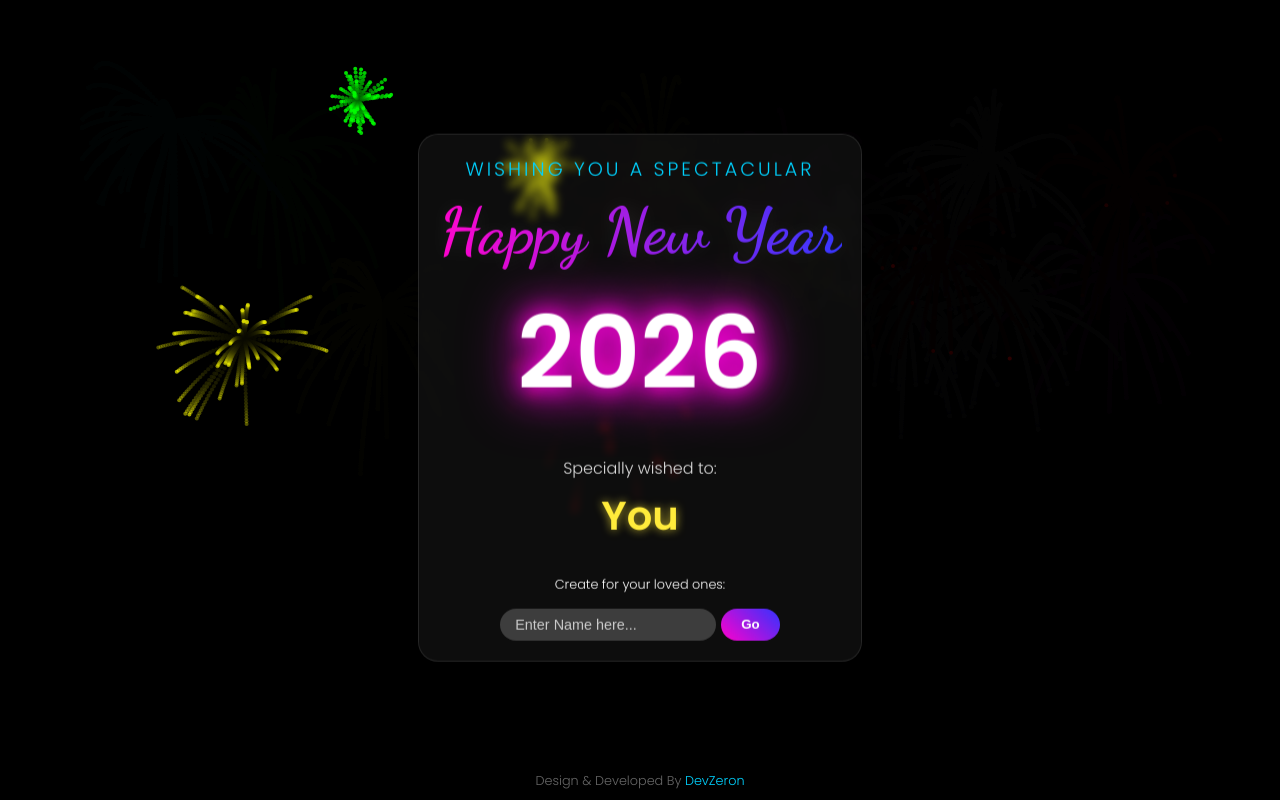
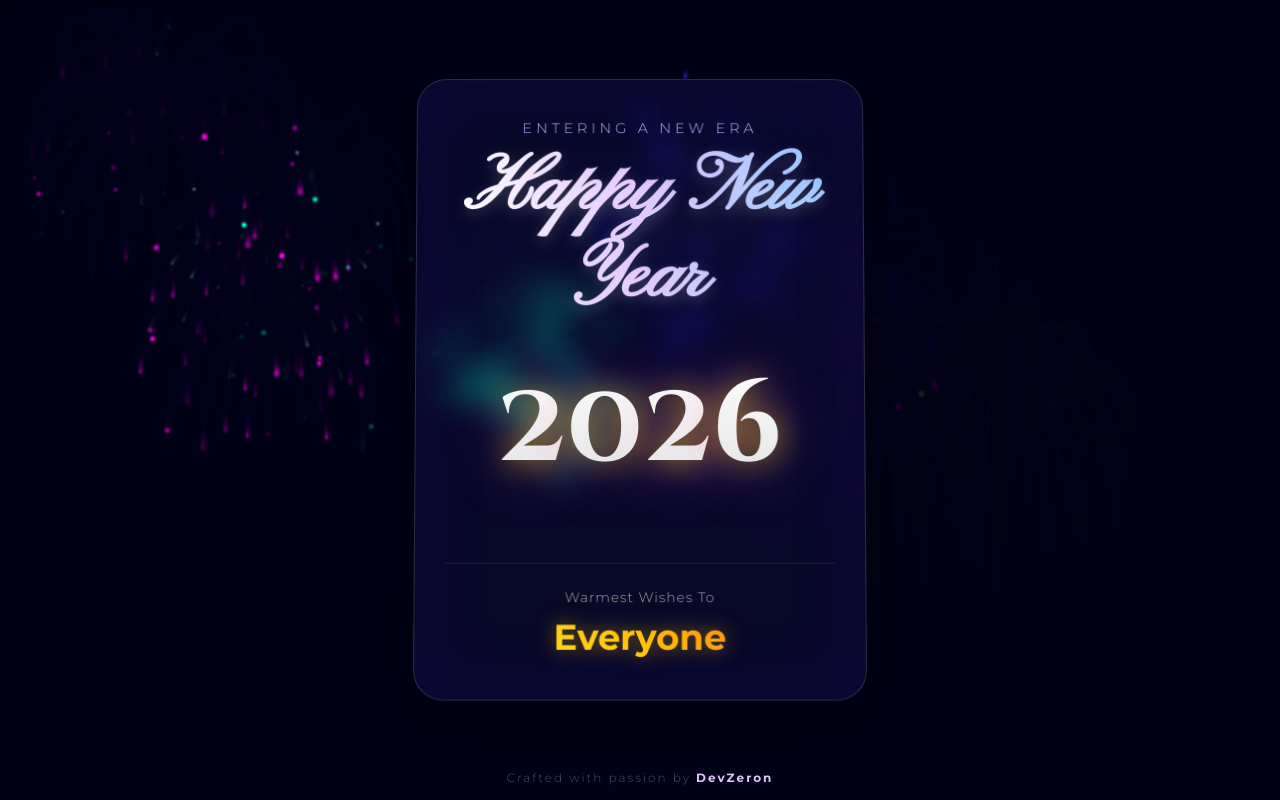
Before and after one commit to ZeronModz/Happy-New-Year-2026, a plain HTML site: page index.html in a window 1280 px wide. Drawn offline with Linux system fonts and the light colour scheme.

Commit message:
Update index.html

```diff
--- a/index.html
+++ b/index.html
@@ -3,10 +3,10 @@
 <head>
     <meta charset="UTF-8">
     <meta name="viewport" content="width=device-width, initial-scale=1.0">
-    <title>Happy New Year 2026 - Special Wish</title>
+    <title>Welcome 2026 - A New Beginning</title>
     <style>
-        /* --- CSS Reset & Fonts --- */
-        @import url('https://fonts.googleapis.com/css2?family=Dancing+Script:wght@700&family=Poppins:wght@300;600&display=swap');
+        /* --- PREMIUM FONTS & RESET --- */
+        @import url('https://fonts.googleapis.com/css2?family=Cinzel+Decorative:wght@700&family=Montserrat:wght@300;700&family=Pinyon+Script&display=swap');
 
         * {
             margin: 0;
@@ -15,236 +15,224 @@
         }
 
         body {
-            background: #000;
+            background: #020014; /* Deep dark blue/purple background */
             overflow: hidden;
-            font-family: 'Poppins', sans-serif;
+            font-family: 'Montserrat', sans-serif;
             height: 100vh;
             display: flex;
-            flex-direction: column;
             justify-content: center;
             align-items: center;
             color: white;
             position: relative;
+            perspective: 1000px;
         }
 
-        /* --- Canvas for Fireworks --- */
+        /* --- DYNAMIC BACKGROUND LAYER --- */
+        .bg-gradient {
+            position: absolute;
+            top: 0;
+            left: 0;
+            width: 100%;
+            height: 100%;
+            background: radial-gradient(circle at center, rgba(76, 0, 255, 0.2) 0%, rgba(0, 0, 0, 0.8) 70%, #010008 100%);
+            z-index: -2;
+        }
+
         #canvas {
             position: absolute;
             top: 0;
             left: 0;
             width: 100%;
             height: 100%;
-            z-index: 1;
+            z-index: -1;
+            filter: blur(1px) brightness(1.2); /* Enhanced fireworks look */
         }
 
-        /* --- Main Content Container --- */
-        .container {
+        /* --- MAIN GLASS CARD --- */
+        .main-card {
             position: relative;
             z-index: 10;
             text-align: center;
-            padding: 20px;
-            background: rgba(255, 255, 255, 0.05);
-            backdrop-filter: blur(5px);
-            border-radius: 20px;
-            box-shadow: 0 0 30px rgba(0,0,0,0.5);
-            border: 1px solid rgba(255,255,255,0.1);
+            padding: 40px 30px;
+            /* Advanced Glassmorphism */
+            background: rgba(255, 255, 255, 0.03);
+            backdrop-filter: blur(15px) saturate(150%);
+            -webkit-backdrop-filter: blur(15px) saturate(150%);
+            border-radius: 30px;
+            border: 1px solid rgba(255, 255, 255, 0.15);
+            box-shadow:
+                0 20px 40px rgba(0,0,0,0.4),
+                0 0 80px rgba(76, 0, 255, 0.1) inset; /* Inner glow */
             max-width: 90%;
-            animation: float 6s ease-in-out infinite;
+            width: 450px;
+            transform-style: preserve-3d;
+            animation: cardFloat 8s ease-in-out infinite;
         }
 
-        /* --- Typography & Animations --- */
-        .sub-text {
-            font-size: 1.2rem;
-            letter-spacing: 3px;
+        /* --- TYPOGRAPHY & EFFECTS --- */
+        .intro-text {
+            font-family: 'Montserrat', sans-serif;
+            font-weight: 300;
+            font-size: 0.9rem;
+            letter-spacing: 4px;
             text-transform: uppercase;
-            color: #00d2ff;
-            margin-bottom: 10px;
+            color: #b3b3ff;
+            margin-bottom: 5px;
             opacity: 0;
-            animation: slideDown 1s ease-out forwards 0.5s;
+            animation: slideUpFade 1s ease-out forwards 0.5s;
         }
 
-        h1 {
-            font-family: 'Dancing Script', cursive;
-            font-size: 4rem;
-            background: linear-gradient(to right, #ff00cc, #3333ff, #00ffcc, #ffcc00);
+        h1.greeting {
+            font-family: 'Pinyon Script', cursive; /* Elegant script font */
+            font-size: 5rem;
+            line-height: 1.1;
+            background: linear-gradient(to right, #ffffff, #e0c3fc, #8ec5fc);
             -webkit-background-clip: text;
             background-clip: text;
             color: transparent;
-            background-size: 300%;
-            animation: rainbow 5s ease infinite, zoomIn 1s ease-out forwards;
-            line-height: 1.2;
-            text-shadow: 0 0 20px rgba(255,255,255,0.1);
+            text-shadow: 0 5px 15px rgba(255, 255, 255, 0.2);
+            margin: 10px 0;
+            opacity: 0;
+            animation: zoomInFade 1.2s ease-out forwards 0.8s;
         }
 
-        .year {
-            font-size: 6rem;
+        .year-display {
+            font-family: 'Cinzel Decorative', cursive; /* Luxurious, ornamental font */
+            font-size: 7rem;
             font-weight: 700;
-            color: #fff;
-            text-shadow: 0 0 10px #ff00de, 0 0 20px #ff00de, 0 0 40px #ff00de;
-            margin: 10px 0;
+            margin: 20px 0 30px;
+            position: relative;
             display: inline-block;
-            animation: pulse 2s infinite;
         }
 
-        .name-container {
-            margin-top: 20px;
+        /* --- NEON GLOW EFFECT FOR 2026 --- */
+        .year-display span {
+            display: inline-block;
+            background: linear-gradient(to bottom, #fff, #e0e0e0);
+            -webkit-background-clip: text;
+            background-clip: text;
+            color: transparent;
+            position: relative;
+            z-index: 2;
+            filter: drop-shadow(0 0 15px rgba(255, 215, 0, 0.6)) drop-shadow(0 0 30px rgba(255, 100, 255, 0.4));
             opacity: 0;
-            animation: fadeIn 1s ease-out forwards 1.5s;
+            animation: slideUpFade 1s cubic-bezier(0.34, 1.56, 0.64, 1) forwards;
+        }
+        /* Staggered animation for numbers */
+        .year-display span:nth-child(1) { animation-delay: 1.2s; }
+        .year-display span:nth-child(2) { animation-delay: 1.4s; }
+        .year-display span:nth-child(3) { animation-delay: 1.6s; }
+        .year-display span:nth-child(4) { animation-delay: 1.8s; }
+
+
+        .recipient-block {
+            margin-top: 30px;
+            border-top: 1px solid rgba(255,255,255,0.1);
+            padding-top: 25px;
+            opacity: 0;
+            animation: fadeIn 1s ease-out forwards 2.2s;
         }
 
-        .wishing {
-            font-size: 1rem;
-            color: #ddd;
+        .wishing-lbl {
+            font-size: 0.85rem;
+            color: #aaa;
+            letter-spacing: 1px;
+            margin-bottom: 10px;
         }
 
         .recipient-name {
-            font-size: 2.5rem;
-            font-weight: bold;
-            color: #ffeb3b;
-            text-shadow: 0 0 10px rgba(255, 235, 59, 0.7);
+            font-family: 'Montserrat', sans-serif;
+            font-size: 2.2rem;
+            font-weight: 700;
+            background: linear-gradient(45deg, #ffeb3b, #ffc107, #ff5722); /* Warm gold/fire gradient */
+            -webkit-background-clip: text;
+            background-clip: text;
+            color: transparent;
+            filter: drop-shadow(0 0 10px rgba(255, 193, 7, 0.5));
             display: block;
-            margin-top: 5px;
             word-wrap: break-word;
         }
 
-        /* --- Link Generator Section --- */
-        .share-box {
-            margin-top: 30px;
-            z-index: 20;
-            opacity: 0;
-            animation: fadeIn 1s ease-out forwards 2.5s;
-            display: flex;
-            flex-direction: column;
-            align-items: center;
-            gap: 10px;
-        }
 
-        .input-group {
-            display: flex;
-            gap: 5px;
-        }
-
-        input {
-            padding: 8px 15px;
-            border-radius: 20px;
-            border: none;
-            outline: none;
-            background: rgba(255,255,255,0.2);
-            color: white;
-            font-size: 0.9rem;
-        }
-        input::placeholder { color: #ccc; }
-
-        button {
-            padding: 8px 20px;
-            border-radius: 20px;
-            border: none;
-            background: linear-gradient(45deg, #ff00cc, #3333ff);
-            color: white;
-            cursor: pointer;
-            font-weight: bold;
-            transition: transform 0.2s;
-        }
-        button:hover { transform: scale(1.05); }
-
-        /* --- Footer --- */
+        /* --- FOOTER --- */
         .footer {
             position: absolute;
-            bottom: 10px;
+            bottom: 15px;
             width: 100%;
             text-align: center;
-            font-size: 0.8rem;
-            color: rgba(255,255,255,0.4);
+            font-size: 0.75rem;
+            color: rgba(255,255,255,0.3);
             z-index: 10;
+            letter-spacing: 2px;
         }
-        .footer span { color: #00d2ff; }
+        .footer span { color: #e0c3fc; font-weight: 600; }
 
-        /* --- Keyframes --- */
-        @keyframes rainbow {
-            0% { background-position: 0% 50%; }
-            50% { background-position: 100% 50%; }
-            100% { background-position: 0% 50%; }
+
+        /* --- KEYFRAME ANIMATIONS --- */
+        @keyframes cardFloat {
+            0%, 100% { transform: translateY(0) rotateX(0deg); }
+            50% { transform: translateY(-15px) rotateX(2deg); } /* Subtle 3D tilt */
         }
-        @keyframes float {
-            0%, 100% { transform: translateY(0); }
-            50% { transform: translateY(-10px); }
+        @keyframes slideUpFade {
+            from { transform: translateY(40px); opacity: 0; }
+            to { transform: translateY(0); opacity: 1; }
         }
-        @keyframes pulse {
-            0%, 100% { transform: scale(1); text-shadow: 0 0 10px #ff00de, 0 0 20px #ff00de; }
-            50% { transform: scale(1.05); text-shadow: 0 0 20px #ff00de, 0 0 40px #ff00de, 0 0 60px #ff00de; }
+        @keyframes zoomInFade {
+            from { transform: scale(0.8); opacity: 0; filter: blur(10px); }
+            to { transform: scale(1); opacity: 1; filter: blur(0); }
         }
-        @keyframes slideDown { from { transform: translateY(-20px); opacity: 0; } to { transform: translateY(0); opacity: 1; } }
-        @keyframes zoomIn { from { transform: scale(0.5); opacity: 0; } to { transform: scale(1); opacity: 1; } }
         @keyframes fadeIn { from { opacity: 0; } to { opacity: 1; } }
 
-        /* --- Mobile Optimization --- */
-        @media (max-width: 600px) {
-            h1 { font-size: 3rem; }
-            .year { font-size: 4rem; }
-            .recipient-name { font-size: 2rem; }
+        /* --- MOBILE OPTIMIZATION --- */
+        @media (max-width: 480px) {
+            .main-card { padding: 30px 20px; }
+            h1.greeting { font-size: 3.8rem; }
+            .year-display { font-size: 5rem; margin: 15px 0 25px; }
+            .recipient-name { font-size: 1.8rem; }
+            .intro-text { font-size: 0.8rem; }
         }
     </style>
 </head>
 <body>
 
+    <div class="bg-gradient"></div>
     <canvas id="canvas"></canvas>
 
-    <div class="container">
-        <p class="sub-text">Wishing you a spectacular</p>
-        <h1>Happy New Year</h1>
-        <div class="year">2026</div>
-
-        <div class="name-container">
-            <p class="wishing">Specially wished to:</p>
-            <span class="recipient-name" id="nameDisplay">My Friend</span>
+    <div class="main-card">
+        <p class="intro-text">Entering a new era</p>
+        <h1 class="greeting">Happy New Year</h1>
+        <div class="year-display">
+            <span>2</span><span>0</span><span>2</span><span>6</span>
         </div>
 
-        <div class="share-box">
-            <p style="font-size: 0.8rem; margin-bottom:5px;">Create for your loved ones:</p>
-            <div class="input-group">
-                <input type="text" id="nameInput" placeholder="Enter Name here...">
-                <button onclick="generateLink()">Go</button>
-            </div>
+        <div class="recipient-block">
+            <p class="wishing-lbl">Warmest Wishes To</p>
+            <span class="recipient-name" id="nameDisplay">Everyone</span>
         </div>
     </div>
 
     <div class="footer">
-        Design & Developed By <span>DevZeron</span>
+        Crafted with passion by <span>DevZeron</span>
     </div>
 
     <script>
-        /* --- 1. Dynamic Name Logic --- */
+        /* --- 1. DYNAMIC NAME HANDLING --- */
         const urlParams = new URLSearchParams(window.location.search);
-        let name = urlParams.get('name');
+        const name = urlParams.get('name');
+        const nameDisplay = document.getElementById('nameDisplay');
 
-        // If no name is provided, check if we should show a default
-        const nameDisplay = document.getElementById('nameDisplay');
         if (name) {
-            // Prevent HTML injection
             nameDisplay.textContent = name.replace(/</g, "&lt;").replace(/>/g, "&gt;");
-            document.title = `Happy New Year 2026 to ${name}`;
-        } else {
-            nameDisplay.textContent = "You";
+            document.title = `Happy New Year 2026 - Wishes for ${name}`;
         }
+        // No else needed, default is "Everyone" in HTML
 
-        // Function to generate new link
-        function generateLink() {
-            const inputName = document.getElementById('nameInput').value.trim();
-            if(inputName) {
-                const newUrl = `${window.location.origin}${window.location.pathname}?name=${encodeURIComponent(inputName)}`;
-                window.location.href = newUrl;
-            } else {
-                alert("Please enter a name first!");
-            }
-        }
-
-        /* --- 2. Advanced Fireworks Engine --- */
+        /* --- 2. ENHANCED FIREWORKS ENGINE (Modernized) --- */
         const canvas = document.getElementById("canvas");
         const ctx = canvas.getContext("2d");
         let w, h;
         let particles = [];
 
-        // Resize canvas
         function resize() {
             w = canvas.width = window.innerWidth;
             h = canvas.height = window.innerHeight;
@@ -252,90 +240,64 @@
         window.addEventListener("resize", resize);
         resize();
 
-        // Random helper
-        function random(min, max) {
-            return Math.random() * (max - min) + min;
-        }
+        function random(min, max) { return Math.random() * (max - min) + min; }
 
-        // Particle Class
         class Particle {
-            constructor(x, y, color) {
-                this.x = x;
-                this.y = y;
-                this.color = color;
-                // Explosion shape
+            constructor(x, y, color, isSparkle = false) {
+                this.x = x; this.y = y; this.color = color;
                 const angle = random(0, Math.PI * 2);
-                const speed = random(1, 6);
+                const speed = isSparkle ? random(1, 3) : random(2, 8); // Faster, bigger explosions
                 this.vx = Math.cos(angle) * speed;
                 this.vy = Math.sin(angle) * speed;
                 this.alpha = 1;
-                this.friction = 0.96;
-                this.gravity = 0.05;
-                this.decay = random(0.015, 0.03);
+                this.friction = isSparkle ? 0.98 : 0.95;
+                this.gravity = isSparkle ? 0.02 : 0.06;
+                this.decay = random(0.008, 0.015); // Longer lasting
+                this.size = isSparkle ? random(0.5, 1.5) : random(1.5, 3);
             }
-
             update() {
-                this.vx *= this.friction;
-                this.vy *= this.friction;
+                this.vx *= this.friction; this.vy *= this.friction;
                 this.vy += this.gravity;
-                this.x += this.vx;
-                this.y += this.vy;
+                this.x += this.vx; this.y += this.vy;
                 this.alpha -= this.decay;
             }
-
             draw() {
                 ctx.save();
                 ctx.globalAlpha = this.alpha;
                 ctx.beginPath();
-                ctx.arc(this.x, this.y, 2, 0, Math.PI * 2);
+                ctx.arc(this.x, this.y, this.size, 0, Math.PI * 2);
                 ctx.fillStyle = this.color;
                 ctx.fill();
+                ctx.shadowBlur = 10; // Bloom effect
+                ctx.shadowColor = this.color;
                 ctx.restore();
             }
         }
 
-        // Create Fireworks
-        function createFirework() {
-            const x = random(w * 0.1, w * 0.9);
-            const y = random(h * 0.1, h * 0.5);
-            const colors = ['#ff00cc', '#3333ff', '#00ffcc', '#ffff00', '#ff0000', '#00ff00'];
+        function createFirework(x, y) {
+            const colors = ['#ff00de', '#00ffcc', '#3333ff', '#ffea00', '#ff5e00'];
             const color = colors[Math.floor(random(0, colors.length))];
-
-            for (let i = 0; i < 40; i++) { // Number of particles per explosion
-                particles.push(new Particle(x, y, color));
-            }
+            for (let i = 0; i < 60; i++) particles.push(new Particle(x, y, color)); // More particles
+            for (let i = 0; i < 20; i++) particles.push(new Particle(x, y, '#fff', true)); // Add white sparkles
         }
 
-        // Animation Loop
         function animate() {
-            // Trail effect (clearing with opacity)
-            ctx.fillStyle = "rgba(0, 0, 0, 0.15)";
+            ctx.fillStyle = "rgba(2, 0, 20, 0.2)"; // Richer trail color
             ctx.fillRect(0, 0, w, h);
-
             particles.forEach((p, index) => {
-                p.update();
-                p.draw();
+                p.update(); p.draw();
                 if (p.alpha <= 0) particles.splice(index, 1);
             });
-
-            // Randomly launch fireworks
-            if (Math.random() < 0.05) { // Adjust frequency
-                createFirework();
+            if (Math.random() < 0.03) {
+                createFirework(random(w*0.1, w*0.9), random(h*0.1, h*0.5));
             }
-
             requestAnimationFrame(animate);
         }
+        animate();
 
-        // Launch initial fireworks
-        animate();
-        // Burst on click
-        window.addEventListener('click', (e) => {
-             const colors = ['#ffffff', '#ff00de', '#00ffff'];
-             const color = colors[Math.floor(random(0, colors.length))];
-             for (let i = 0; i < 30; i++) {
-                particles.push(new Particle(e.clientX, e.clientY, color));
-            }
-        });
+        // Interactive click/tap
+        document.addEventListener('click', (e) => createFirework(e.clientX, e.clientY));
+        document.addEventListener('touchstart', (e) => createFirework(e.touches[0].clientX, e.touches[0].clientY));
 
     </script>
 </body>
```
